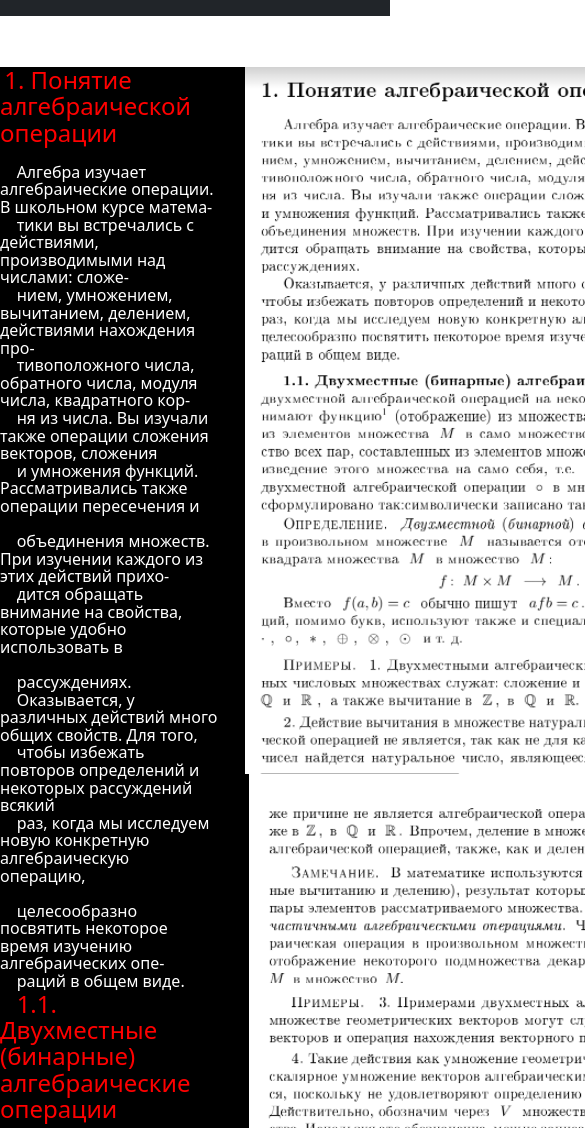
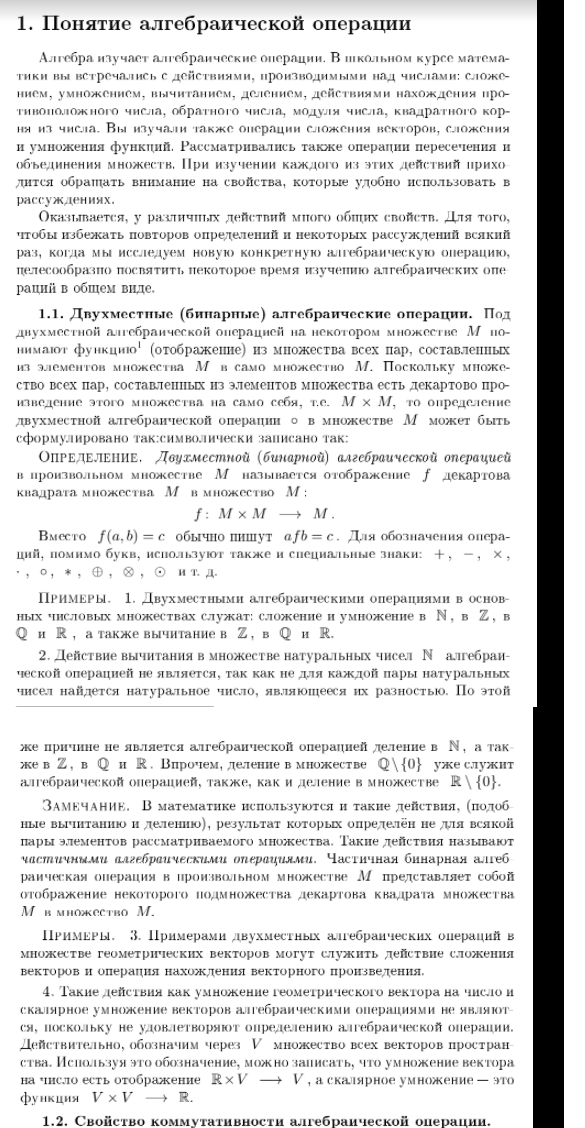
Before and after one commit to danilabais/cheat-sheet, a website: page dist/index.html in a window 390 px wide. Shown: the top 1128 px of the page, 585 px wide, since content can reach past the window. Drawn offline with nearby package versions, Linux system fonts and the light colour scheme.

Commit message:
mobile dist

```diff
--- a/dist/css/style.min.css
+++ b/dist/css/style.min.css
@@ -1 +1 @@
-html{-webkit-box-sizing:border-box;box-sizing:border-box}*,*::after,*::before{-webkit-box-sizing:inherit;box-sizing:inherit}ul[class],ol[class]{padding:0}body,h1,h2,h3,h4,h5,h6,p,ul,ol,li,figure,figcaption,blockquote,dl,dd{margin:0}ul[class]{list-style:none}img{max-width:100%;display:block}input,button,textarea,select{font:inherit}a{text-decoration:none}html,body{height:100%}.container{max-width:1200px;margin:0 auto;padding:0 15px}p{background-color:#000;color:#fff;white-space:pre-wrap;line-height:1.1;-webkit-box-flex:0;-ms-flex:0 1 auto;flex:0 1 auto;margin-bottom:0px !important;max-width:700px}p span{font-size:1.5rem;color:red;scroll-margin-top:67px}.images{-webkit-box-flex:1;-ms-flex:1 0 auto;flex:1 0 auto;background-color:#000}.images img{margin:0 0 0 auto}.wrapper{display:-webkit-box;display:-ms-flexbox;display:flex;-webkit-box-pack:justify;-ms-flex-pack:justify;justify-content:space-between}.navbar{-webkit-user-select:none;-moz-user-select:none;-ms-user-select:none;user-select:none}.hr{margin:0 !important;height:30px !important;background-color:red !important;opacity:1 !important}#navbarNavDropdown{font-size:12px}
+html{-webkit-box-sizing:border-box;box-sizing:border-box}*,*::after,*::before{-webkit-box-sizing:inherit;box-sizing:inherit}ul[class],ol[class]{padding:0}body,h1,h2,h3,h4,h5,h6,p,ul,ol,li,figure,figcaption,blockquote,dl,dd{margin:0}ul[class]{list-style:none}img{max-width:100%;display:block}input,button,textarea,select{font:inherit}a{text-decoration:none}html,body{height:100%}.container{max-width:1200px;margin:0 auto;padding:0 15px}p{background-color:#000;color:#fff;white-space:pre-wrap;line-height:1.1;-webkit-box-flex:0;-ms-flex:0 1 auto;flex:0 1 auto;margin-bottom:0px !important;max-width:700px}p span{font-size:1.5rem;color:red;scroll-margin-top:67px}.images{-webkit-box-flex:1;-ms-flex:1 0 auto;flex:1 0 auto;background-color:#000}.images img{margin:0 0 0 auto}.wrapper{display:-webkit-box;display:-ms-flexbox;display:flex;-webkit-box-pack:justify;-ms-flex-pack:justify;justify-content:space-between}.navbar{-webkit-user-select:none;-moz-user-select:none;-ms-user-select:none;user-select:none}.hr{margin:0 !important;height:30px !important;background-color:red !important;opacity:1 !important}#navbarNavDropdown{font-size:12px}@media (max-width: 1000px){.navbar{display:none !important}.help{display:none}.wrapper p{display:none}.wrapper img{margin:0 !important}}
--- a/dist/index.html
+++ b/dist/index.html
@@ -186,7 +186,7 @@
     </div>
   </nav>
 
-  <div style="height: 67px;"></div>
+  <div class="help" style="height: 67px;"></div>
 
 
 <div class="wrapper">
```
